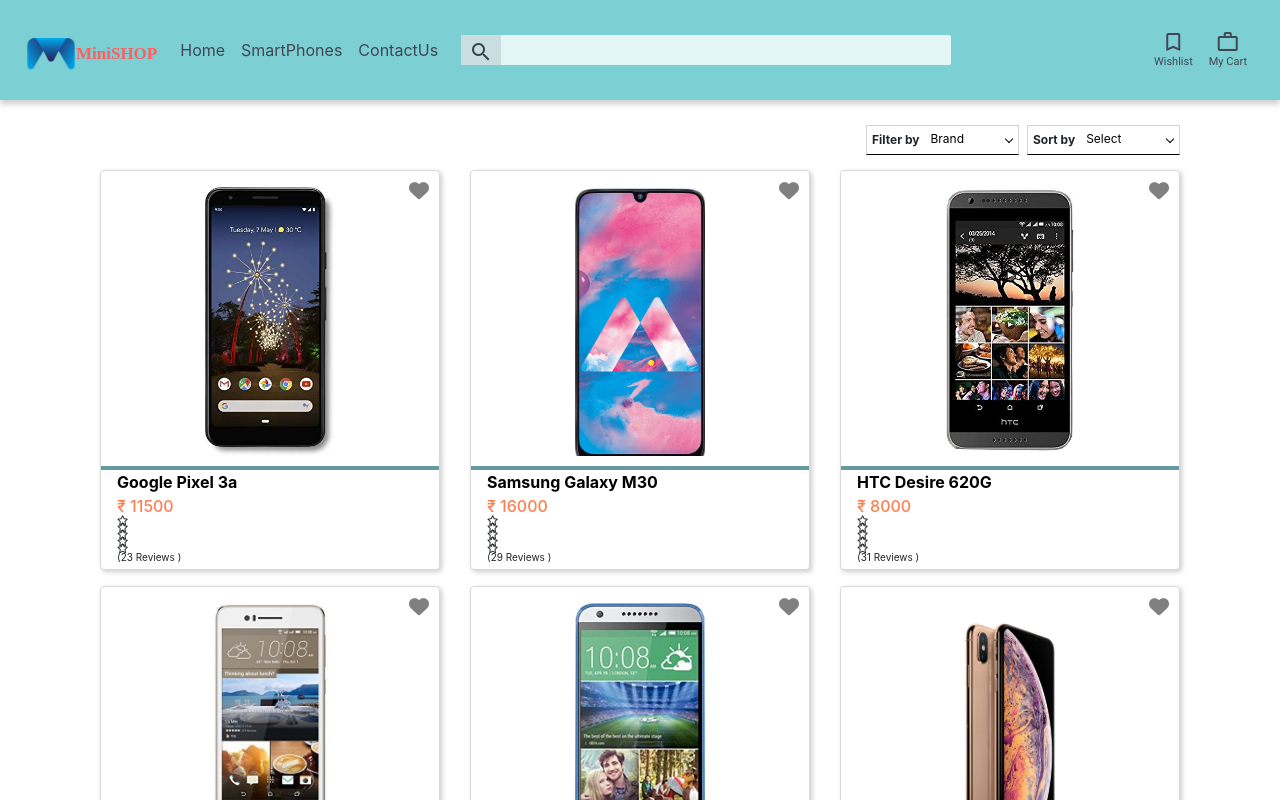
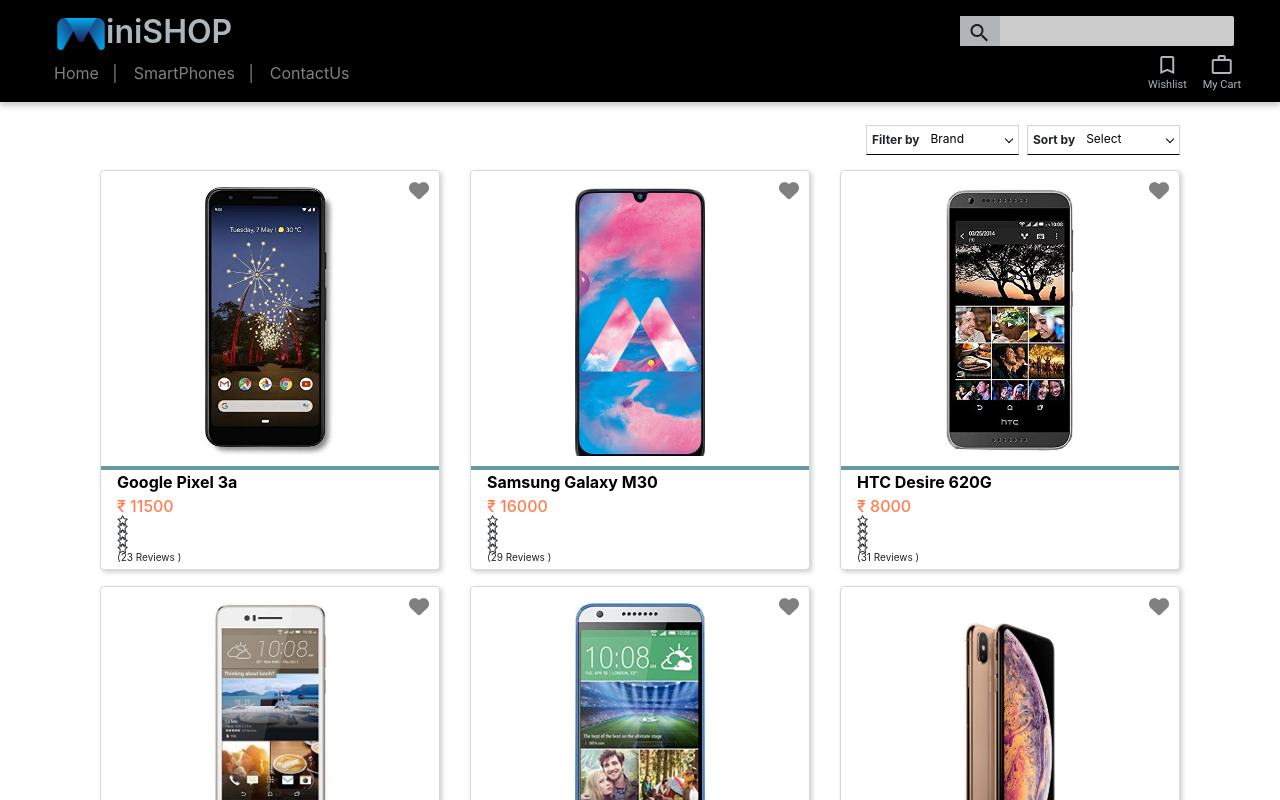
Before and after one commit to archi378/ecommerce-site, a React (Create React App) app: page /ProductList in a window 1280 px wide. Shown: the top 800 px of the page. Built offline with nearby package versions, Linux system fonts and the light colour scheme; a web font is replaced by a local one.

Commit message:
updated navbar

```diff
--- a/src/App.css
+++ b/src/App.css
@@ -131,6 +131,12 @@ option:not(:checked) {
   .wishlist-indicator {
     top: -4px !important;
     right: 40px !important;
+  }
+  .filter-section-wrapper {
+    margin-top: 100px !important;
+  }
+  .wishlist-wrapper {
+    padding-top: 100px !important;
   }
 }
 
--- a/src/assets/navbar.css
+++ b/src/assets/navbar.css
@@ -7,21 +7,46 @@
     }
     .navbar {
         padding: 0;
-        height: 85px !important;
+        height: 70px !important;
     }
+    .nav-container {
+        justify-content: initial !important;
+        padding: 0;
+        margin: 0;
+        /* padding-top: 60px; */
+    }
+    .mobile-view {
+        position: absolute;
+        right: 0;
+    }
+    .logotext {
+        font-size: 30px;
+    }
+    /* #account-info {
+        position: absolute;
+        margin-top: -10px;
+    } */
+}
+@media only screen and (min-width:320px) and (max-width:560px){
+    /* .nav-container {
+        width: 80%;
+    } */
 }
 
 .navbar {
     /* background-color: #020222 !important; */
-    background-color: #7ccfd2  !important;
+    background-color: #000000 !important;
     justify-content: initial;
     box-shadow: 0 4px 6px 0 rgba(0,0,0,.2);
-    height: 100px;
+    /* height: 150px; */
     position: fixed;
     width: 100%;
     z-index: 100;
 }
-
+.nav-container {
+    position: relative;
+    /* padding-top: 60px; */
+}
 .logo {
     /* margin-top: 10px; */
     left: 50px;
@@ -35,10 +60,10 @@
     margin-top: 10px;
 }
 .logotext {
-    font-family: cursive;
-    color: #fd5f60;
+    /* font-family: cursive; */
+    color: #adb5bd;
     font-weight: 600;
-    font-size: 17px;
+    font-size: 32px;
 }
 .navbar button {
     border: none;
@@ -50,18 +75,31 @@
 }
 
 .navbar-dark .navbar-nav .nav-link {
-    color: #424553;
+    /* color: #424553; */
 }
 
 .nav-link:hover {
     color: #ffffff !important;
 }
 .nav-text {
-    color: #424553;
+    color: #adb5bd;
     font-size: 11px;
     /* color: #ffc250;  */
 }
-
+.borderR {
+    border-right: 1px solid #424553;
+}
+.logoWrapper {
+    height: 45px;
+    overflow: hidden;
+}
+.marginTop {
+    margin-top: -10px;
+}
+.profile-link {
+    display: block !important;
+    text-align: right;
+}
 .slide-navbar {
     height: 100%;
     width: 100%;
@@ -75,10 +113,9 @@
 .side-nav {
     padding: 15px 25px;
     width: 100%;
-    height: 85px;
-    background: #7ccfd2;
+    height: 70px;
+    background: #000000;
     font-size: 25px;
-    font-family: cursive;
     font-weight: 700;
 }
 .side-nav div {
@@ -90,7 +127,7 @@
 }
 
 #humberg {
-    color: #424553;
+    color: #adb5bd;
     padding-left: 20px;
 }
 
@@ -105,7 +142,7 @@
 }
 
 .slide-navbar .nav-link {
-    color: #424553;
+    color: #000000;
 }
 
 .slide-navbar #humberg {
--- a/src/components/Cart.js
+++ b/src/components/Cart.js
@@ -12,7 +12,7 @@ export default class Cart extends Component {
                     if(cart.length>0){
                         return(
                             <div id="cartPage" className="container-fluid p-lg-4 mobile-padding">
-                                <div className="row mobile-padding cart-wrapper">
+                                <div className="row mobile-padding wishlist-wrapper">
                                     <div className="col-xs-12 col-md-8 mobile-padding">
                                         <h6 className="pl-3 pb-md-3 mt-3 mt-md-0">My Shopping Cart</h6>
                                         <CartList value={data} />
--- a/src/components/Navbar.js
+++ b/src/components/Navbar.js
@@ -17,51 +17,66 @@ export default class Navbar extends Component {
     render() {
         return (
             <nav className="navbar navbar-expand-md navbar-dark bg-dark">
+            <div className="container-fluid nav-container d-flex d-md-block">
             <button className="navbar-toggler" id="humberg" onClick={this.handleClick}>
                 <i className="material-icons">menu</i>
             </button>
+            {/* <div className="row">
+                <div className="col-md-8">
+                    <ul className="navbar-nav align-item-center">
+                        <li className="nav-item">
+                            <Link to="/" className="nav-link">Home&nbsp; &nbsp;|</Link>
+                        </li>
+                        <li className="nav-item">
+                            <Link to="/ProductList" className="nav-link">About Us&nbsp; &nbsp;|</Link>
+                        </li>
+                        <li className="nav-item">
+                            <Link to="/ProductList" className="nav-link">My Account&nbsp; &nbsp;|</Link>
+                        </li>
+                        <li className="nav-item">
+                            <Link to="/" className="nav-link">Contact Us</Link>
+                        </li>
+                    </ul>
+                </div>
+                <div className="col-md-4">
+                    <ul className="navbar-nav profile-link align-item-center">
+                        <li className="nav-item">
+                        <Link to="/" className="nav-link d-flex floatRight"><span><i class="material-icons">account_circle</i></span>Sign In | Register</Link>
+                        </li>
+                    </ul>
+                </div>
+            </div> */}
+            <div className="row logoWrapper">
+                <div className="col-md-8 col-lg-9 d-flex margin-top: -10px mobile-padding">
                     <Link to="/" className="logo">
                         <img src={Logo}  alt="minishop-logo" id="logo" />
-                </Link><span className="logotext d-none d-md-block pt-2">MiniSHOP</span>
-                <div className="display-none-mobile" id="collapse_target">
+                    </Link><span className="logotext d-none d-md-block">iniSHOP</span>
+                </div>
+                <div className="col-xs-12 col-md-4 col-lg-3 pt-2 displayNone">
+                    <SearchBar />
+                </div>
+            </div>
+            <div className="row mobile-view">
+                <div className="col-md-8 d-none d-md-block pad0">
+                    <div className="" id="collapse_target">
                         <ul className="navbar-nav align-item-center">
                             <li className="nav-item">
-                        <Link to="/" className="nav-link">Home</Link>
+                                <Link to="/" className="nav-link">Home&nbsp; &nbsp;|</Link>
                             </li>
                             <li className="nav-item">
-                        <Link to="/ProductList" className="nav-link">SmartPhones</Link>
+                                <Link to="/ProductList" className="nav-link">SmartPhones&nbsp; &nbsp;|</Link>
                             </li>
                             <li className="nav-item">
                                 <Link to="/" className="nav-link">ContactUs</Link>
                             </li>
                         </ul>
                     </div>
-                <div className="col-xs-12 col-md-4 col-lg-5 col-xl-5 displayNone">
-                            <SearchBar />
                 </div>
-                <div className="slide-navbar" id="slide-navbar">
-                    <button className="navbar-toggler" id="humberg" onClick={this.handleClick}>
-                        <i className="material-icons">close</i>
-                    </button>
-                    <div className="side-nav">
-                    <div>
-                    <Link to="/" className="logo">
-                    <img src={Logo}  alt="minishop-logo" id="logo" />
-                    </Link><span className="logotext">MiniSHOP</span></div></div>
-                    <li className="nav-item" onClick={this.handleClick}>
-                        <Link to="/" className="nav-link"><i className="fas fa-home pr-3"></i>Home</Link>
-                    </li>
-                    <li className="nav-item"  onClick={this.handleClick}>
-                        <Link to="/ProductList" className="nav-link"><i className="fas fa-mobile-alt pr-3"></i>SmartPhones</Link>
-                    </li>
-                    <li className="nav-item"  onClick={this.handleClick}>
-                        <Link to="/" className="nav-link"><i className="fas fa-phone pr-3"></i>ContactUs</Link>
-                    </li>
-                </div>
+                <div className="col-md-4 pad0">
                 <ProductConsumer>
                     {data => {
                         return (
-                            <ul id="account-info" className="navbar-nav position-absolute right25">
+                            <ul id="account-info" className="navbar-nav floatRight">
                                 <li className=" nav-item nav-text text-center text-font mx-2">
                                 <Link to="/Wishlist" className="nav-text" >
                                     <i className="material-icons d-block">bookmark_border</i>
@@ -80,6 +95,28 @@ export default class Navbar extends Component {
                         )
                     }}
                 </ProductConsumer>
+                </div>
+            </div>
+                <div className="slide-navbar" id="slide-navbar">
+                    <button className="navbar-toggler" id="humberg" onClick={this.handleClick}>
+                        <i className="material-icons">close</i>
+                    </button>
+                    <div className="side-nav">
+                    <div>
+                    <Link to="/" className="logo">
+                    <img src={Logo}  alt="minishop-logo" id="logo" />
+                    </Link><span className="logotext">iniSHOP</span></div></div>
+                    <li className="nav-item" onClick={this.handleClick}>
+                        <Link to="/" className="nav-link"><i className="fas fa-home pr-3"></i>Home</Link>
+                    </li>
+                    <li className="nav-item"  onClick={this.handleClick}>
+                        <Link to="/ProductList" className="nav-link"><i className="fas fa-mobile-alt pr-3"></i>SmartPhones</Link>
+                    </li>
+                    <li className="nav-item"  onClick={this.handleClick}>
+                        <Link to="/" className="nav-link"><i className="fas fa-phone pr-3"></i>ContactUs</Link>
+                    </li>
+                </div>
+                </div>
             </nav>
         )
     }
--- a/src/components/ProductDetails.js
+++ b/src/components/ProductDetails.js
@@ -35,7 +35,7 @@ export default class ProductDetails extends Component {
 
                     return (
                     <div>
-                    <div className="row mt-5">
+                    <div className="row wishlist-wrapper">
                         <div className="col-xs-12 col-md-6 d-flex text-center">
                         <i  id='wishlist'  className="fas fa-heart pdp-wishlist-btn " onClick={this.handleWishlist}></i>
                             {/* <ul className="thumb">
```
Also changed, not shown: 1 other file (tests, documents, lock files or other folders). Lines whose indentation alone changed are shown as unchanged.
